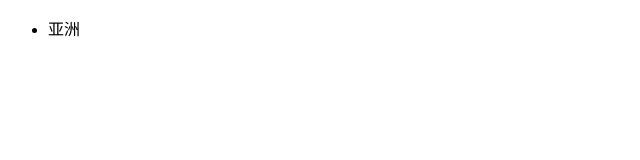
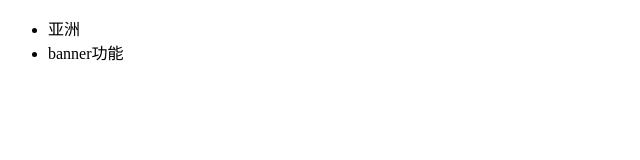
Before and after one commit to ty-hue/mygit, a plain HTML site: page index.html in a window 1280 px wide. Shown: the whole page, without its empty margins (0-640 px from the left). Drawn offline with Linux system fonts and the light colour scheme.

Commit message:
banner分支：第一次提交

```diff
--- a/index.html
+++ b/index.html
@@ -8,6 +8,7 @@
 <body>
    <ul>
     <li>亚洲</li>
+    <li>banner功能</li>
    </ul>
 </body>
 </html>
```
